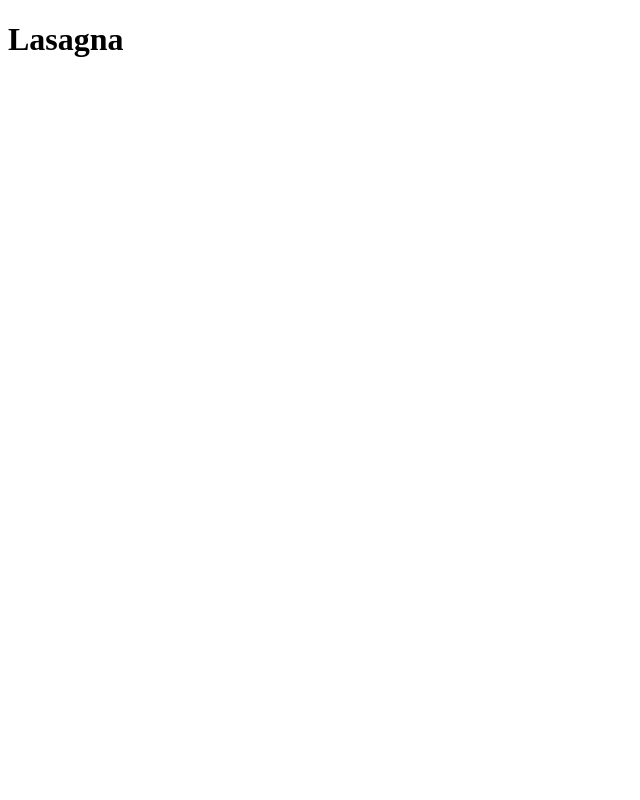
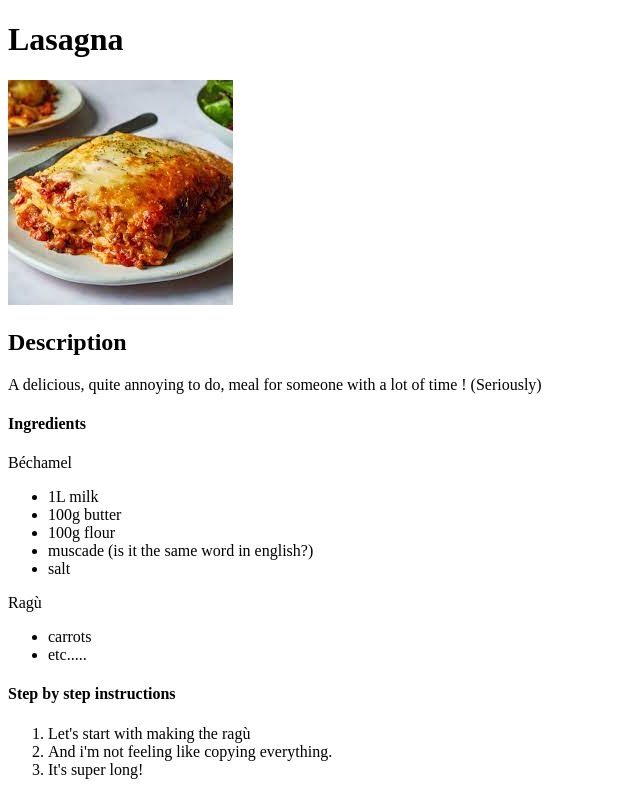
Before and after one commit to Bosary/odin-recipes, a plain HTML site: page recipes/lasagna.html in a window 1280 px wide. Shown: the whole page, without its empty margins (0-640 px from the left). Drawn offline with Linux system fonts and the light colour scheme.

Commit message:
Add img ressources and finish the lasagna.html page

```diff
--- a/recipes/lasagna.html
+++ b/recipes/lasagna.html
@@ -7,5 +7,31 @@
 
     <body>
         <h1>Lasagna</h1>
+        <img src="../img/lasagna.jpg" alt="Succulent lasagna">
+
+        <h2>Description</h2>
+        <p>A delicious, quite annoying to do, meal for someone with a lot of time ! (Seriously)</p>
+
+        <h4>Ingredients</h4>
+        <p>Béchamel</p>
+        <ul>
+            <li>1L milk</li>
+            <li>100g butter</li>
+            <li>100g flour</li>
+            <li>muscade (is it the same word in english?)</li>
+            <li>salt</li>
+        </ul>
+        <p>Ragù</p>
+        <ul>
+            <li>carrots</li>
+            <li>etc.....</li>
+        </ul>
+
+        <h4>Step by step instructions</h4>
+        <ol>
+            <li>Let's start with making the ragù</li>
+            <li>And i'm not feeling like copying everything.</li>
+            <li>It's super long!</li>
+        </ol>
     </body>
 </html>
```
Also changed, not shown: img/lasagna.jpg (added).
